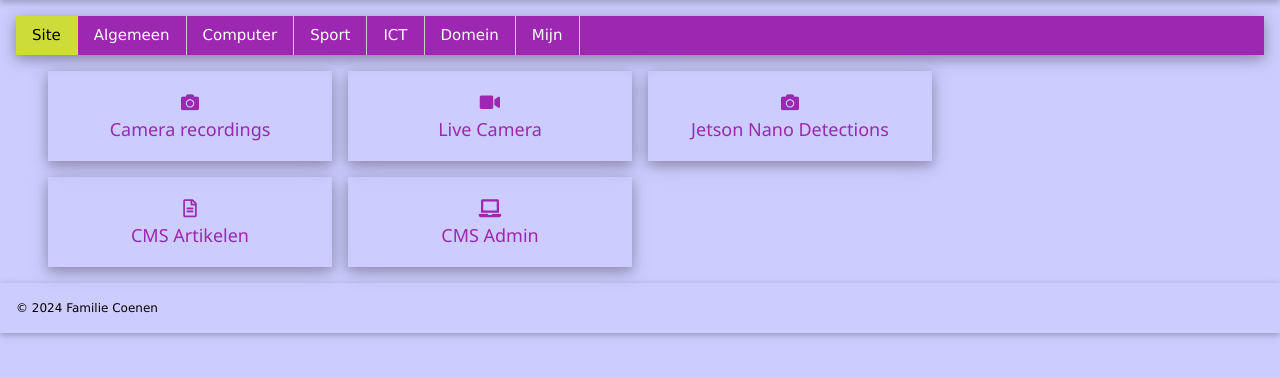
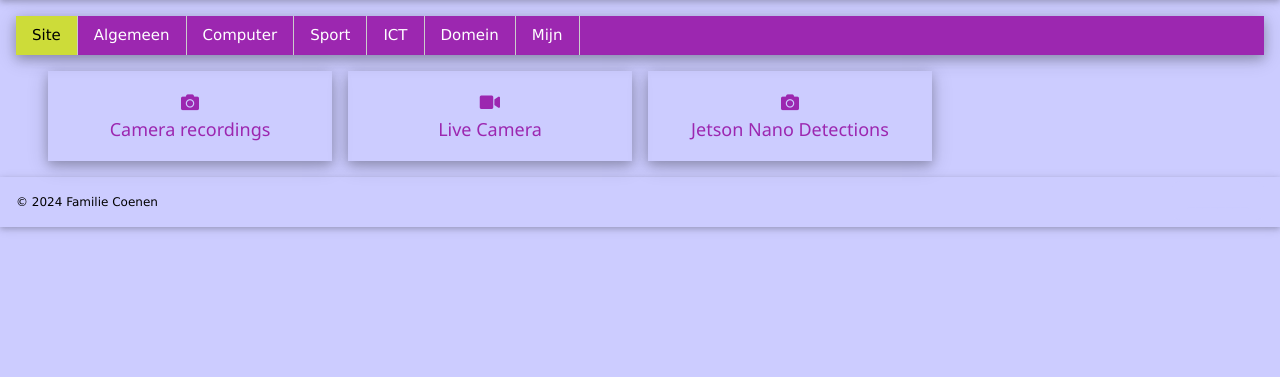
Before and after one commit to harmcoenen/website, a PHP site: page / in a window 1280 px wide, after a click on "Web links". Shown: the part 124-501 px from the top of the page. Run offline with PHP 8.4, Linux system fonts and the light colour scheme.

Commit message:
update for links and new hosting provider Junda

```diff
--- a/public/www/develop.html
+++ b/public/www/develop.html
@@ -3,9 +3,9 @@
 <head>
     <title>Familie Coenen</title>
     <meta charset="UTF-8">
-    <meta http-equiv="refresh" content="1; URL=http://www.familiecoenen.nl/develop.php">
+    <meta http-equiv="refresh" content="1; URL=https://www.familiecoenen.nl/develop.php">
     <meta name="generator" content="Notepad++" />
-    <meta name="copyright" content="(c) 2019 Harm Coenen" />
+    <meta name="copyright" content="(c) 2024 Harm Coenen" />
     <meta name="description" content="Familie Coenen WebSite - Informatie over de familie Coenen te Beugen" />
     <meta name="keywords" content="Coenen,familiecoenen,familie coenen,Beugen" />
     <meta name="author" content="Harm Coenen" />
--- a/public/www/develop.js
+++ b/public/www/develop.js
@@ -4,10 +4,10 @@ function checkCTRL(event) {
         if (event.shiftKey) {
             document.getElementById("pepper_met_bal").style.display="block";
         } else {
-            devbutton.setAttribute("href", "http://www.familiecoenen.nl/develop.html");
+            devbutton.setAttribute("href", "https://www.familiecoenen.nl/develop.html");
         }
     } else {
-        devbutton.setAttribute("href", "http://www.familiecoenen.nl/ip-address.php");
+        devbutton.setAttribute("href", "https://www.familiecoenen.nl/ip-address.php");
     }
 }
 
--- a/public/www/develop.php
+++ b/public/www/develop.php
@@ -4,7 +4,7 @@
     <title>Familie Coenen</title>
     <meta charset="UTF-8">
     <meta name="generator" content="Notepad++" />
-    <meta name="copyright" content="(c) 2019 Harm Coenen" />
+    <meta name="copyright" content="(c) 2024 Harm Coenen" />
     <meta name="description" content="Familie Coenen WebSite - Informatie over de familie Coenen te Beugen" />
     <meta name="keywords" content="Coenen,familiecoenen,familie coenen,Beugen" />
     <meta name="author" content="Harm Coenen" />
@@ -21,7 +21,7 @@
 <?php
 
 /* Define section */
-define("MAIN_URL", "http://www.familiecoenen.nl");
+define("MAIN_URL", "https://www.familiecoenen.nl");
 define("MAIL_URL", "mailto:info@familiecoenen.nl");
 define("GIL_GROUPS_DIR", "images/gil/");
 define("GIL_EXTENSIONS", "*.{jpg,jpeg,gif,png}"); // to be used with GLOB_BRACE like: $gil_images = glob("/path/to/directory/*.{jpg,gif,png}", GLOB_BRACE);
--- a/public/www/index.js
+++ b/public/www/index.js
@@ -4,10 +4,10 @@ function checkCTRL(event) {
         if (event.shiftKey) {
             document.getElementById("pepper_met_bal").style.display="block";
         } else {
-            devbutton.setAttribute("href", "http://www.familiecoenen.nl/develop.html");
+            devbutton.setAttribute("href", "https://www.familiecoenen.nl/develop.html");
         }
     } else {
-        devbutton.setAttribute("href", "http://www.familiecoenen.nl/ip-address.php");
+        devbutton.setAttribute("href", "https://www.familiecoenen.nl/ip-address.php");
     }
 }
 
--- a/public/www/index.php
+++ b/public/www/index.php
@@ -4,7 +4,7 @@
     <title>Familie Coenen</title>
     <meta charset="UTF-8">
     <meta name="generator" content="Notepad++" />
-    <meta name="copyright" content="(c) 2019 Harm Coenen" />
+    <meta name="copyright" content="(c) 2024 Harm Coenen" />
     <meta name="description" content="Familie Coenen WebSite - Informatie over de familie Coenen te Beugen" />
     <meta name="keywords" content="Coenen,familiecoenen,familie coenen,Beugen" />
     <meta name="author" content="Harm Coenen" />
@@ -22,7 +22,7 @@
 <?php
 
 /* Define section */
-define("MAIN_URL", "http://www.familiecoenen.nl");
+define("MAIN_URL", "https://www.familiecoenen.nl");
 define("MAIL_URL", "mailto:info@familiecoenen.nl");
 define("GIL_GROUPS_DIR", "images/gil/");
 define("GIL_EXTENSIONS", "*.{jpg,jpeg,gif,png}"); // to be used with GLOB_BRACE like: $gil_images = glob("/path/to/directory/*.{jpg,gif,png}", GLOB_BRACE);
--- a/public/www/ip-address.php
+++ b/public/www/ip-address.php
@@ -4,7 +4,7 @@
     <title>ip-address</title>
     <meta charset="UTF-8">
     <meta name="generator" content="Notepad++" />
-    <meta name="copyright" content="(c) 2019 Harm Coenen" />
+    <meta name="copyright" content="(c) 2024 Harm Coenen" />
     <meta name="description" content="Familie Coenen IP address" />
     <meta name="keywords" content="Coenen,familiecoenen,familie coenen,Beugen" />
     <meta name="author" content="Harm Coenen" />
@@ -59,7 +59,7 @@ function validate_ip($ip) {
 
 $ip_address = get_ip_address();
 print "<div class=\"w3-container w3-card w3-center w3-pale-purple w3-text-purple w3-margin-top w3-margin-bottom w3-padding-4\">";
-print "<a class=\"w3-center w3-btn w3-border w3-border-purple w3-round-large\" href=\"http://www.familiecoenen.nl\">IP address: $ip_address</a>";
+print "<a class=\"w3-center w3-btn w3-border w3-border-purple w3-round-large\" href=\"https://www.familiecoenen.nl\">IP address: $ip_address</a>";
 print "</div>";
 
 ?>
--- a/public/www/pages/lnk_computer.html
+++ b/public/www/pages/lnk_computer.html
@@ -22,7 +22,7 @@
 </div>
 <div class="w3-row-padding">
     <div class="w3-quarter">
-        <a class="w3-card-4 w3-margin-top w3-btn w3-text-purple" style="width:100%" href="http://www.w3schools.com">
+        <a class="w3-card-4 w3-margin-top w3-btn w3-text-purple" style="width:100%" href="https://www.w3schools.com">
             <h5><i class="fas fa-laptop"></i><br>W3 Schools</h5>
         </a>
     </div>
@@ -33,7 +33,7 @@
     </div>
     <div class="w3-quarter">
         <a class="w3-card-4 w3-margin-top w3-btn w3-text-purple" style="width:100%" href="https://jigsaw.w3.org/css-validator">
-            <h5><img style="border:0;width:88px;height:31px;transform:rotate(-5deg)" src="http://jigsaw.w3.org/css-validator/images/vcss-blue" alt="Valid CSS!" /><br>W3 CSS Validator</h5>
+            <h5><img style="border:0;width:88px;height:31px;transform:rotate(-5deg)" src="https://jigsaw.w3.org/css-validator/images/vcss-blue" alt="Valid CSS!" /><br>W3 CSS Validator</h5>
         </a>
     </div>
     <div class="w3-quarter">
@@ -54,7 +54,7 @@
         </a>
     </div>
     <div class="w3-quarter">
-        <a class="w3-card-4 w3-margin-top w3-btn w3-text-purple" style="width:100%" href="https://www.google.com/maps">
+        <a class="w3-card-4 w3-margin-top w3-btn w3-text-purple" style="width:100%" href="https://maps.google.com">
             <h5><i class="fab fa-google"></i><br>Google Maps</h5>
         </a>
     </div>
@@ -81,7 +81,7 @@
         </a>
     </div>
     <div class="w3-quarter">
-        <a class="w3-card-4 w3-margin-top w3-btn w3-text-purple" style="width:100%" href="http://www.cplusplus.com/">
+        <a class="w3-card-4 w3-margin-top w3-btn w3-text-purple" style="width:100%" href="https://www.cplusplus.com/">
             <h5><i class="far fa-keyboard"></i><br>C++</h5>
         </a>
     </div>
--- a/public/www/pages/lnk_domein.html
+++ b/public/www/pages/lnk_domein.html
@@ -1,22 +1,22 @@
 <div class="w3-row-padding">
     <div class="w3-quarter">
-        <a class="w3-card-4 w3-margin-top w3-btn w3-text-purple" style="width:100%" href="http://webmail.familiecoenen.nl">
+        <a class="w3-card-4 w3-margin-top w3-btn w3-text-purple" style="width:100%" href="https://webmail.familiecoenen.nl">
             <h5>Webmail</h5>
         </a>
     </div>
     <div class="w3-quarter">
-        <a class="w3-card-4 w3-margin-top w3-btn w3-text-purple" style="width:100%" href="https://webmail.amenworld.nl/?chglng=nld">
-            <h5>Amenworld webmail</h5>
+        <a class="w3-card-4 w3-margin-top w3-btn w3-text-purple" style="width:100%" href="https://web78.junda.nl/webmail">
+            <h5>Junda webmail</h5>
         </a>
     </div>
     <div class="w3-quarter">
-        <a class="w3-card-4 w3-margin-top w3-btn w3-text-purple" style="width:100%" href="https://www.amenworld.nl">
-            <h5>Amenworld</h5>
+        <a class="w3-card-4 w3-margin-top w3-btn w3-text-purple" style="width:100%" href="https://my.junda.nl/">
+            <h5>Junda</h5>
         </a>
     </div>
     <div class="w3-quarter">
-        <a class="w3-card-4 w3-margin-top w3-btn w3-text-purple" style="width:100%" href="https://controlpanel.amenworld.nl/welcome.html">
-            <h5>Amenworld controlpanel</h5>
+        <a class="w3-card-4 w3-margin-top w3-btn w3-text-purple" style="width:100%" href="https://web78.junda.nl:2083/">
+            <h5>Junda Control Panel</h5>
         </a>
     </div>
 </div>
--- a/public/www/pages/lnk_ict.html
+++ b/public/www/pages/lnk_ict.html
@@ -1,12 +1,12 @@
 <div class="w3-row-padding">
     <div class="w3-quarter">
-        <a class="w3-card-4 w3-margin-top w3-btn w3-text-purple" style="width:100%" href="http://insite.ict.eu">
-            <h5>Insite</h5>
+        <a class="w3-card-4 w3-margin-top w3-btn w3-text-purple" style="width:100%" href="https://humiqtrial.sharepoint.com/sites/ICTToday-Home">
+            <h5>ICT Today</h5>
         </a>
     </div>
     <div class="w3-quarter">
-        <a class="w3-card-4 w3-margin-top w3-btn w3-text-purple" style="width:100%" href="http://today.ict.eu">
-            <h5>Today</h5>
+        <a class="w3-card-4 w3-margin-top w3-btn w3-text-purple" style="width:100%" href="https://64226.afasinsite.nl/">
+            <h5>Afas Insite</h5>
         </a>
     </div>
     <div class="w3-quarter">
@@ -15,7 +15,7 @@
         </a>
     </div>
     <div class="w3-quarter">
-        <a class="w3-card-4 w3-margin-top w3-btn w3-text-purple" style="width:100%" href="https://outlook.office365.com/owa">
+        <a class="w3-card-4 w3-margin-top w3-btn w3-text-purple" style="width:100%" href="https://mail.office365.com">
             <h5>Webmail</h5>
         </a>
     </div>
@@ -31,36 +31,4 @@
             <h5>ICT</h5>
         </a>
     </div>
-    <div class="w3-quarter">
-        <a class="w3-card-4 w3-margin-top w3-btn w3-text-purple" style="width:100%" href="https://account.activedirectory.windowsazure.com/r/#/profile">
-            <h5>profile</h5>
-        </a>
-    </div>
-    <div class="w3-quarter">
-        <a class="w3-card-4 w3-margin-top w3-btn w3-text-purple" style="width:100%" href="https://account.activedirectory.windowsazure.com/r/#/applications">
-            <h5>applications</h5>
-        </a>
-    </div>
 </div>
-<div class="w3-row-padding">
-    <div class="w3-quarter">
-        <a class="w3-card-4 w3-margin-top w3-btn w3-text-purple" style="width:100%" href="https://coffeebreak.ict.nl">
-            <h5>Coffee Break</h5>
-        </a>
-    </div>
-    <div class="w3-quarter">
-        <a class="w3-card-4 w3-margin-top w3-btn w3-text-purple" style="width:100%" href="https://humiqtrial.sharepoint.com/sites/ICTToday/Organisation/QHSE/Pages/Link-page.aspx">
-            <h5>Link page</h5>
-        </a>
-    </div>
-    <div class="w3-quarter">
-        <a class="w3-card-4 w3-margin-top w3-btn w3-text-purple" style="width:100%" href="https://humiqtrial.sharepoint.com/sites/ICTToday/Organisation/QHSE/Information-Security/Pages/Safe-links.aspx">
-            <h5>Safe links</h5>
-        </a>
-    </div>
-    <div class="w3-quarter">
-        <a class="w3-card-4 w3-margin-top w3-btn w3-text-purple" style="width:100%" href="http://beaware.ict.nl">
-            <h5>Be Aware</h5>
-        </a>
-    </div>
-</div>
--- a/public/www/pages/lnk_mijn.html
+++ b/public/www/pages/lnk_mijn.html
@@ -20,3 +20,10 @@
         </a>
     </div>
 </div>
+<div class="w3-row-padding">
+    <div class="w3-quarter">
+        <a class="w3-card-4 w3-margin-top w3-btn w3-text-purple" style="width:100%" href="https://www.mijnpensioenoverzicht.nl/">
+            <h5><i class="fa fa-info-circle"></i><br>Mijn Pensioenoverzicht</h5>
+        </a>
+    </div>
+</div>
--- a/public/www/pages/lnk_site.html
+++ b/public/www/pages/lnk_site.html
@@ -1,29 +1,17 @@
 <div class="w3-row-padding">
     <div class="w3-quarter">
-        <a class="w3-card-4 w3-margin-top w3-btn w3-text-purple" style="width:100%" href="http://www.familiecoenen.nl/recordings/recordings.php">
+        <a class="w3-card-4 w3-margin-top w3-btn w3-text-purple" style="width:100%" href="https://www.familiecoenen.nl/recordings/recordings.php">
             <h5><i class="fas fa-camera"></i><br>Camera recordings</h5>
         </a>
     </div>
     <div class="w3-quarter">
-        <a class="w3-card-4 w3-margin-top w3-btn w3-text-purple" style="width:100%" href="http://www.familiecoenen.nl/recordings/recordings.php?rtspme=me">
+        <a class="w3-card-4 w3-margin-top w3-btn w3-text-purple" style="width:100%" href="https://www.familiecoenen.nl/recordings/recordings.php?rtspme=me">
             <h5><i class="fas fa-video"></i><br>Live Camera</h5>
         </a>
     </div>
     <div class="w3-quarter">
-        <a class="w3-card-4 w3-margin-top w3-btn w3-text-purple" style="width:100%" href="http://www.familiecoenen.nl/detections/detections.php">
+        <a class="w3-card-4 w3-margin-top w3-btn w3-text-purple" style="width:100%" href="https://www.familiecoenen.nl/detections/detections.php">
             <h5><i class="fas fa-camera"></i><br>Jetson Nano Detections</h5>
         </a>
     </div>
 </div>
-<div class="w3-row-padding">
-    <div class="w3-quarter">
-        <a class="w3-card-4 w3-margin-top w3-btn w3-text-purple" style="width:100%" href="http://www.familiecoenen.nl/cms" target="_blank">
-            <h5><i class="far fa-file-alt"></i><br>CMS Artikelen</h5>
-        </a>
-    </div>
-    <div class="w3-quarter">
-        <a class="w3-card-4 w3-margin-top w3-btn w3-text-purple" style="width:100%" href="http://www.familiecoenen.nl/cms/administrator" target="_blank">
-            <h5><i class="fas fa-laptop"></i><br>CMS Admin</h5>
-        </a>
-    </div>
-</div>
--- a/public/www/pages/lnk_sport.html
+++ b/public/www/pages/lnk_sport.html
@@ -1,21 +1,9 @@
 <div class="w3-row-padding">
     <div class="w3-quarter">
-        <a class="w3-card-4 w3-margin-top w3-btn w3-text-purple" style="width:100%" href="http://www.vios38.nl">
-            <h5><i class="fas fa-futbol fa-spin"></i><br>VIOS '38</h5>
+        <a class="w3-card-4 w3-margin-top w3-btn w3-text-purple" style="width:100%" href="https://f1tv.formula1.com">
+            <h5><i class="fas fa-tachometer-alt"></i><br>F1TV</h5>
         </a>
     </div>
-    <div class="w3-quarter">
-        <a class="w3-card-4 w3-margin-top w3-btn w3-text-purple" style="width:100%" href="https://www.sprongvooruit.com">
-            <h5><i class="fas fa-horse-head"></i><br>Sprong Vooruit</h5>
-        </a>
-    </div>
-    <div class="w3-quarter">
-        <a class="w3-card-4 w3-margin-top w3-btn w3-text-purple" style="width:100%" href="https://socialclub.rockstargames.com/">
-            <h5><i class="fas fa-gamepad"></i><br>Rockstar Social Club</h5>
-        </a>
-    </div>
-</div>
-<div class="w3-row-padding">
     <div class="w3-quarter">
         <a class="w3-card-4 w3-margin-top w3-btn w3-text-purple" style="width:100%" href="https://www.formule1.nl">
             <h5><i class="fas fa-tachometer-alt"></i><br>Formule 1 (nl)</h5>
@@ -27,11 +15,6 @@
         </a>
     </div>
     <div class="w3-quarter">
-        <a class="w3-card-4 w3-margin-top w3-btn w3-text-purple" style="width:100%" href="https://wseries.com">
-            <h5><i class="fas fa-tachometer-alt"></i><br>WSeries</h5>
-        </a>
-    </div>
-    <div class="w3-quarter">
         <a class="w3-card-4 w3-margin-top w3-btn w3-text-purple" style="width:100%" href="https://dutchgp.com">
             <h5><i class="fas fa-tachometer-alt"></i><br>Dutch GP</h5>
         </a>
@@ -39,13 +22,13 @@
 </div>
 <div class="w3-row-padding">
     <div class="w3-quarter">
-        <a class="w3-card-4 w3-margin-top w3-btn w3-text-purple" style="width:100%" href="https://www.circuitzandvoort.nl/bezoeker/live-cam/">
-            <h5><i class="fas fa-video"></i><br>Zandvoort live-cam</h5>
+        <a class="w3-card-4 w3-margin-top w3-btn w3-text-purple" style="width:100%" href="https://www.vios38.nl">
+            <h5><i class="fas fa-futbol fa-spin"></i><br>VIOS '38</h5>
         </a>
     </div>
     <div class="w3-quarter">
-        <a class="w3-card-4 w3-margin-top w3-btn w3-text-purple" style="width:100%" href="https://www.rkcwaalwijk.nl">
-            <h5><i class="fas fa-futbol fa-spin"></i><br>RKC Waalwijk</h5>
+        <a class="w3-card-4 w3-margin-top w3-btn w3-text-purple" style="width:100%" href="https://www.sprongvooruit.com">
+            <h5><i class="fas fa-horse-head"></i><br>Sprong Vooruit</h5>
         </a>
     </div>
     <div class="w3-quarter">
@@ -53,4 +36,9 @@
             <h5><i class="fas fa-futbol fa-spin"></i><br>Ons Oranje</h5>
         </a>
     </div>
+    <div class="w3-quarter">
+        <a class="w3-card-4 w3-margin-top w3-btn w3-text-purple" style="width:100%" href="https://socialclub.rockstargames.com/">
+            <h5><i class="fas fa-gamepad"></i><br>Rockstar Social Club</h5>
+        </a>
+    </div>
 </div>
```
Also changed, not shown: public/www/detections/detections.php (+4 -4 lines), public/www/php-info.php (+4 -4 lines), public/www/recordings/recordings.php (+4 -4 lines), public/www/images/famcoenen.cms.jpg (deleted), public/www/images/famcoenen.jpg (deleted), public/www/images/qr_familiecoenen.jpg (added).
